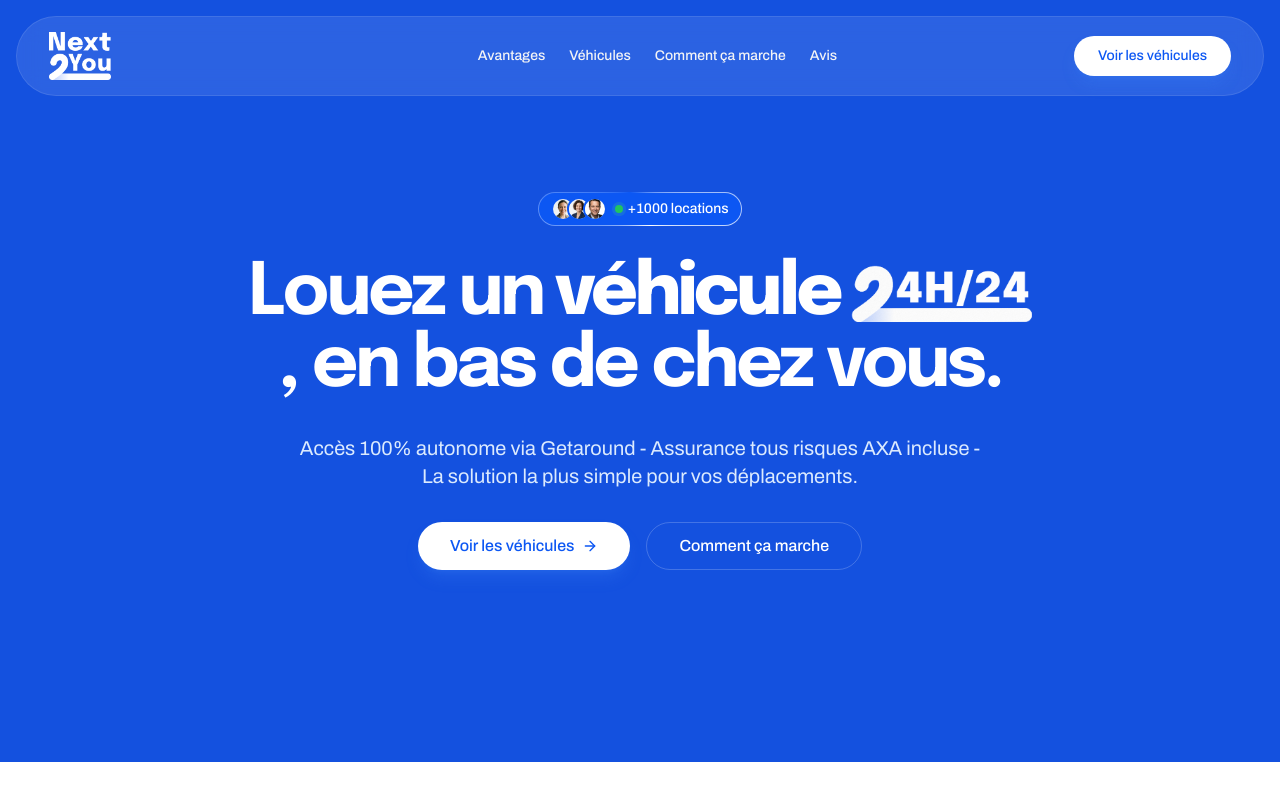
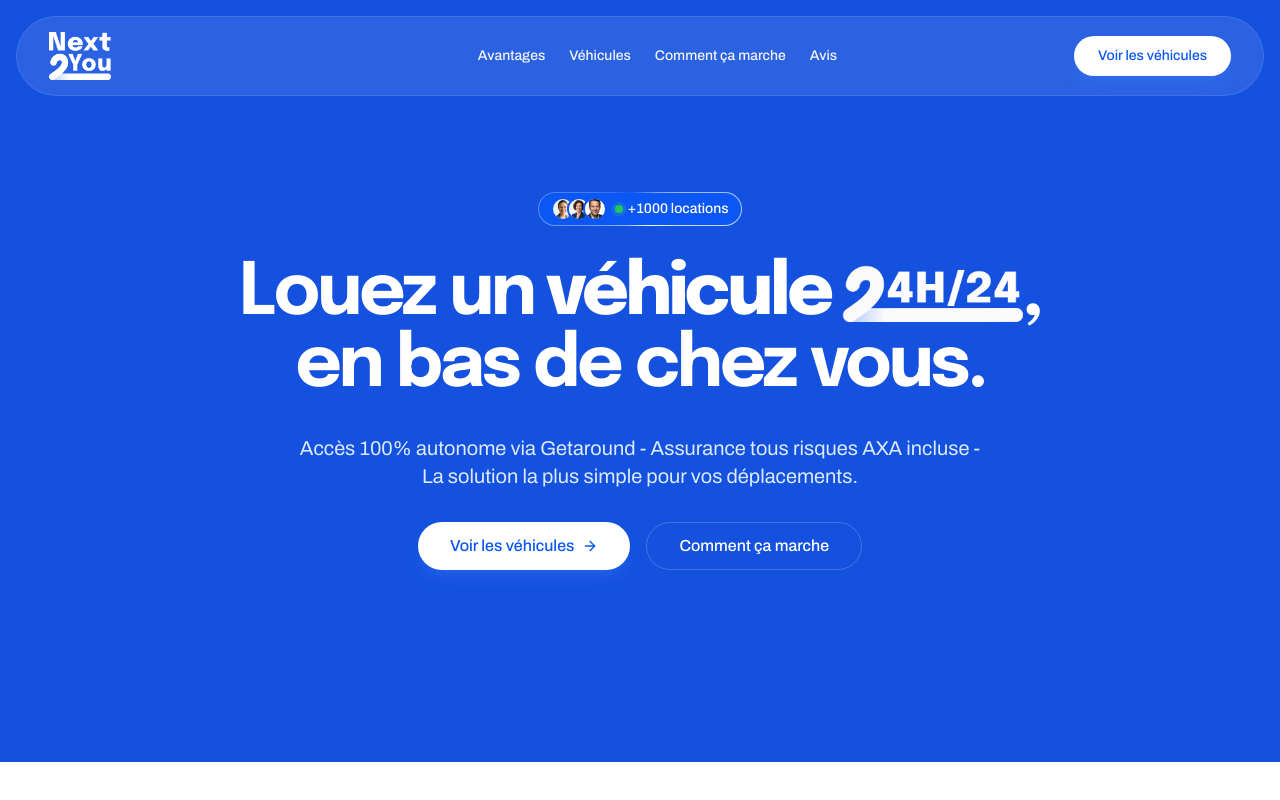
Before and after one commit to sachabusuttil-ux/Next2You, a Next.js app: page / in a window 1280 px wide. Shown: the top 800 px of the page. Built offline with nearby package versions, Linux system fonts and the light colour scheme.

Commit message:
Content: Fix comma positioning after 24h/24 image (Retry)

```diff
--- a/components/sections/Hero.tsx
+++ b/components/sections/Hero.tsx
@@ -50,6 +50,7 @@ export function Hero() {
 
                     <h1 className="text-4xl font-bold tracking-tighter text-white sm:text-5xl md:text-6xl lg:text-7xl flex flex-wrap justify-center items-center gap-x-3">
                         Louez un <span className="text-white font-extrabold">véhicule</span>
+                        <span className="inline-flex items-center">
                             <span className="relative inline-block h-[1em] w-[2.5em] align-middle">
                                 <Image
                                     src="/images/hero/24h.png"
@@ -59,7 +60,9 @@ export function Hero() {
                                     priority
                                 />
                             </span>
-                        , en bas de chez vous.
+                            <span>,</span>
+                        </span>
+                        en bas de chez vous.
                     </h1>
 
                     <p className="max-w-[700px] text-lg text-blue-100 md:text-xl">
```
Lines whose indentation alone changed are shown as unchanged.
